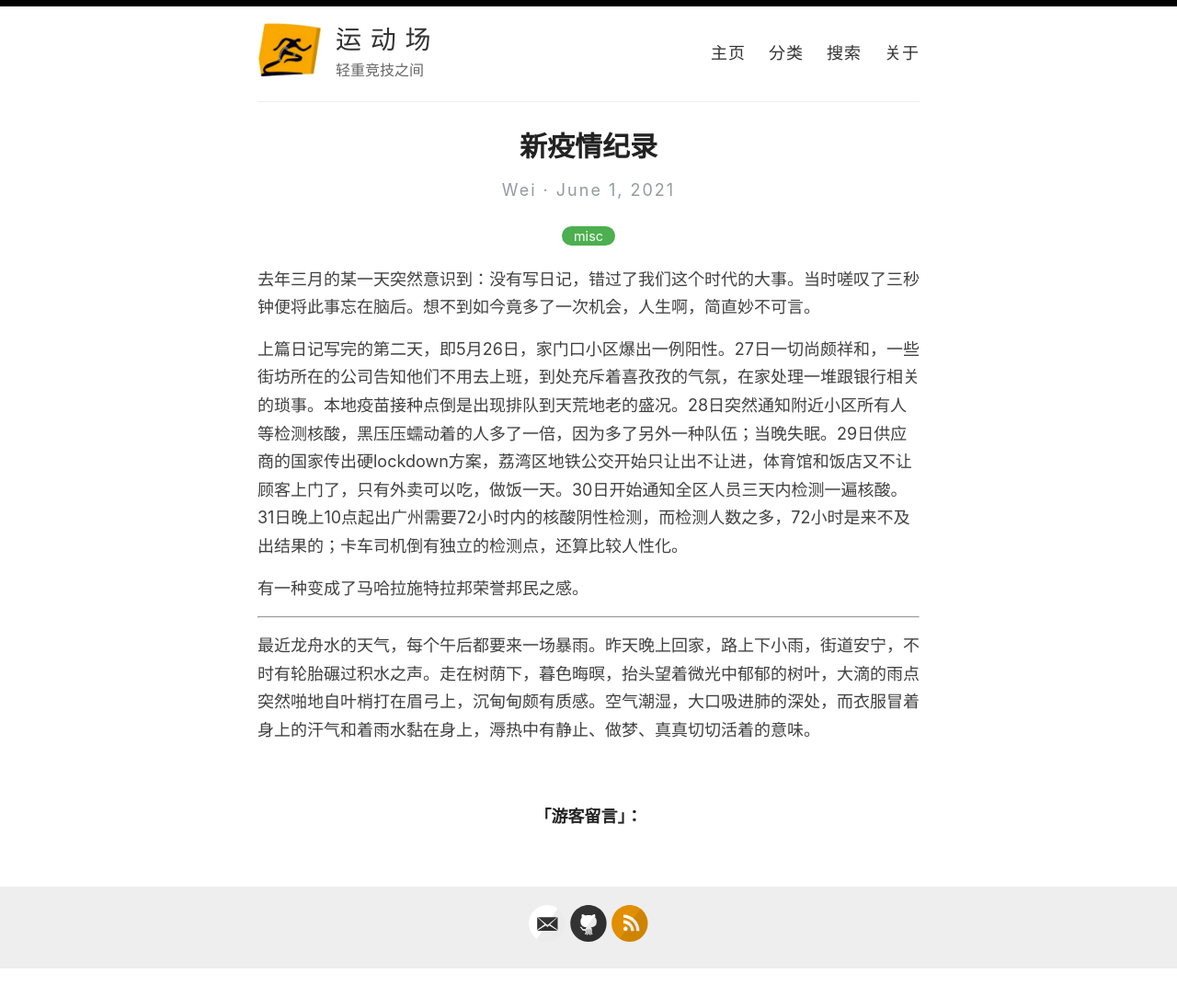
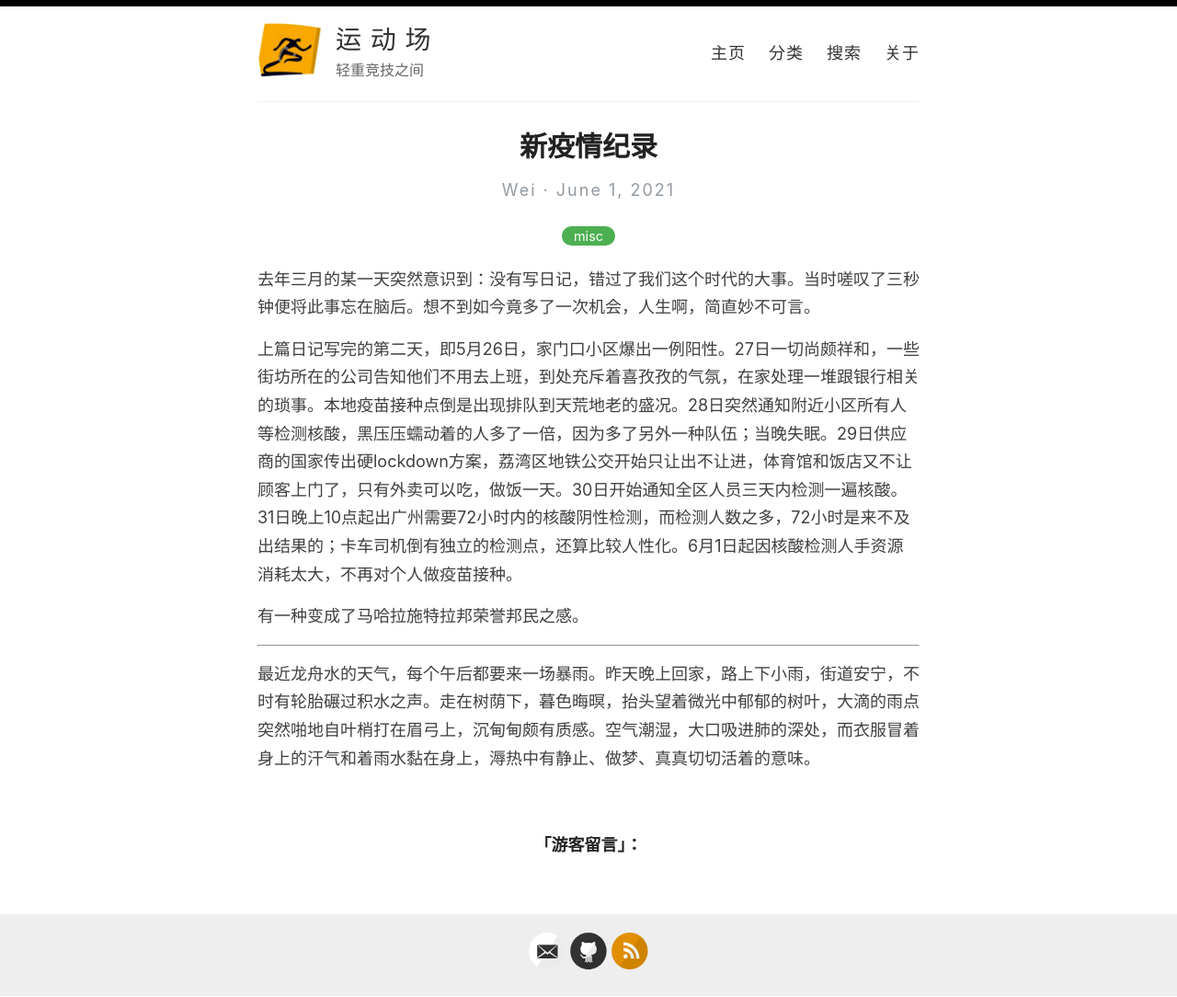
Before and after one commit to athletik/athletik.github.io, a Jekyll site: the page built from _posts/2021-6-1-新疫情纪录.md, in a window 1280 px wide. Shown: the whole page at 92% size. Built offline with Jekyll 4.4.1, drawn with Linux system fonts in a browser that asks for light colours; comment, search, counter and statistics services are not loaded; before the commit the page ends 1053 px from its top, so only the background shows below that.

Commit message:
Update 2021-6-1-新疫情纪录.md

```diff
--- a/_posts/2021-6-1-新疫情纪录.md
+++ b/_posts/2021-6-1-新疫情纪录.md
@@ -6,7 +6,7 @@ title: 新疫情纪录
 
 去年三月的某一天突然意识到：没有写日记，错过了我们这个时代的大事。当时嗟叹了三秒钟便将此事忘在脑后。想不到如今竟多了一次机会，人生啊，简直妙不可言。
 
-上篇日记写完的第二天，即5月26日，家门口小区爆出一例阳性。27日一切尚颇祥和，一些街坊所在的公司告知他们不用去上班，到处充斥着喜孜孜的气氛，在家处理一堆跟银行相关的琐事。本地疫苗接种点倒是出现排队到天荒地老的盛况。28日突然通知附近小区所有人等检测核酸，黑压压蠕动着的人多了一倍，因为多了另外一种队伍；当晚失眠。29日供应商的国家传出硬lockdown方案，荔湾区地铁公交开始只让出不让进，体育馆和饭店又不让顾客上门了，只有外卖可以吃，做饭一天。30日开始通知全区人员三天内检测一遍核酸。31日晚上10点起出广州需要72小时内的核酸阴性检测，而检测人数之多，72小时是来不及出结果的；卡车司机倒有独立的检测点，还算比较人性化。
+上篇日记写完的第二天，即5月26日，家门口小区爆出一例阳性。27日一切尚颇祥和，一些街坊所在的公司告知他们不用去上班，到处充斥着喜孜孜的气氛，在家处理一堆跟银行相关的琐事。本地疫苗接种点倒是出现排队到天荒地老的盛况。28日突然通知附近小区所有人等检测核酸，黑压压蠕动着的人多了一倍，因为多了另外一种队伍；当晚失眠。29日供应商的国家传出硬lockdown方案，荔湾区地铁公交开始只让出不让进，体育馆和饭店又不让顾客上门了，只有外卖可以吃，做饭一天。30日开始通知全区人员三天内检测一遍核酸。31日晚上10点起出广州需要72小时内的核酸阴性检测，而检测人数之多，72小时是来不及出结果的；卡车司机倒有独立的检测点，还算比较人性化。6月1日起因核酸检测人手资源消耗太大，不再对个人做疫苗接种。
 
 有一种变成了马哈拉施特拉邦荣誉邦民之感。
 
```
